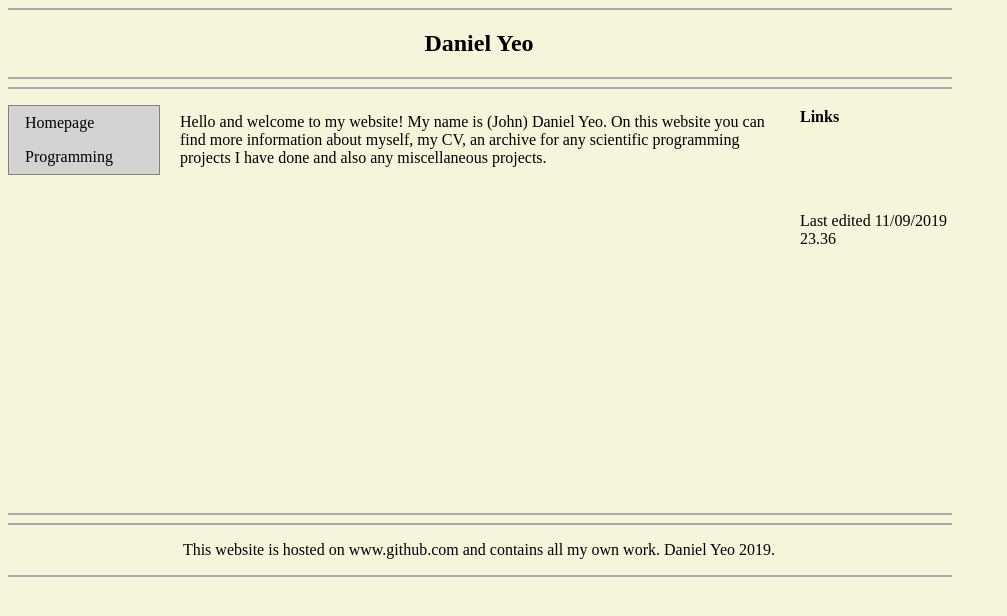
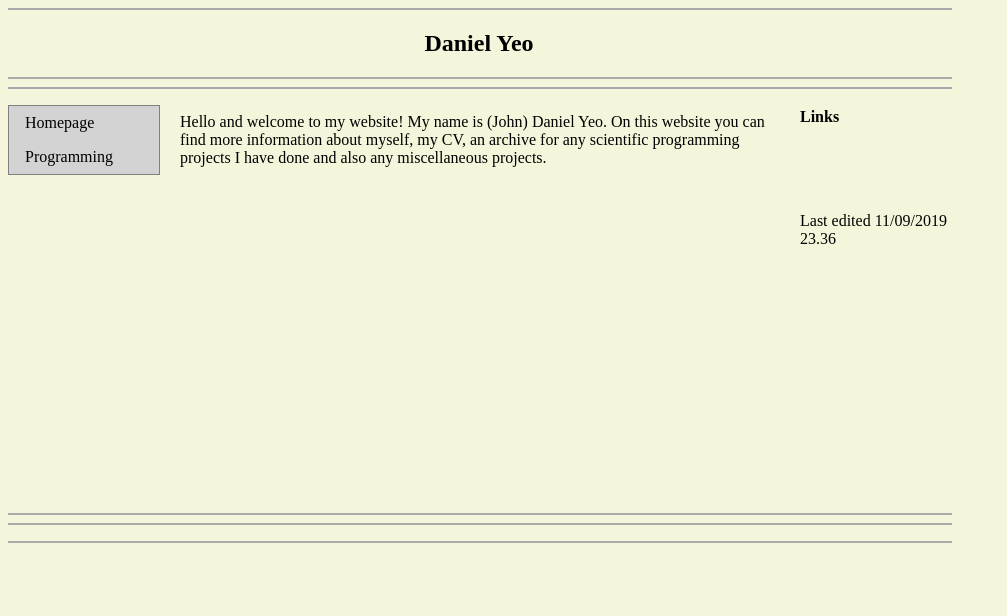
Before and after one commit to jdyeo98/Verycoolkanye, a plain HTML site: page index.html in a window 1280 px wide. Shown: the whole page, without its empty margins (0-1007 px from the left). Drawn offline with Linux system fonts and the light colour scheme.

Commit message:
Update index.html

```diff
--- a/index.html
+++ b/index.html
@@ -47,7 +47,7 @@
 	<hr >
 <hr >
 <p align="center">
-This website is hosted on www.github.com and contains all my own work. Daniel Yeo 2019.
+
 	</p>
 	<hr >
 </div>
```
